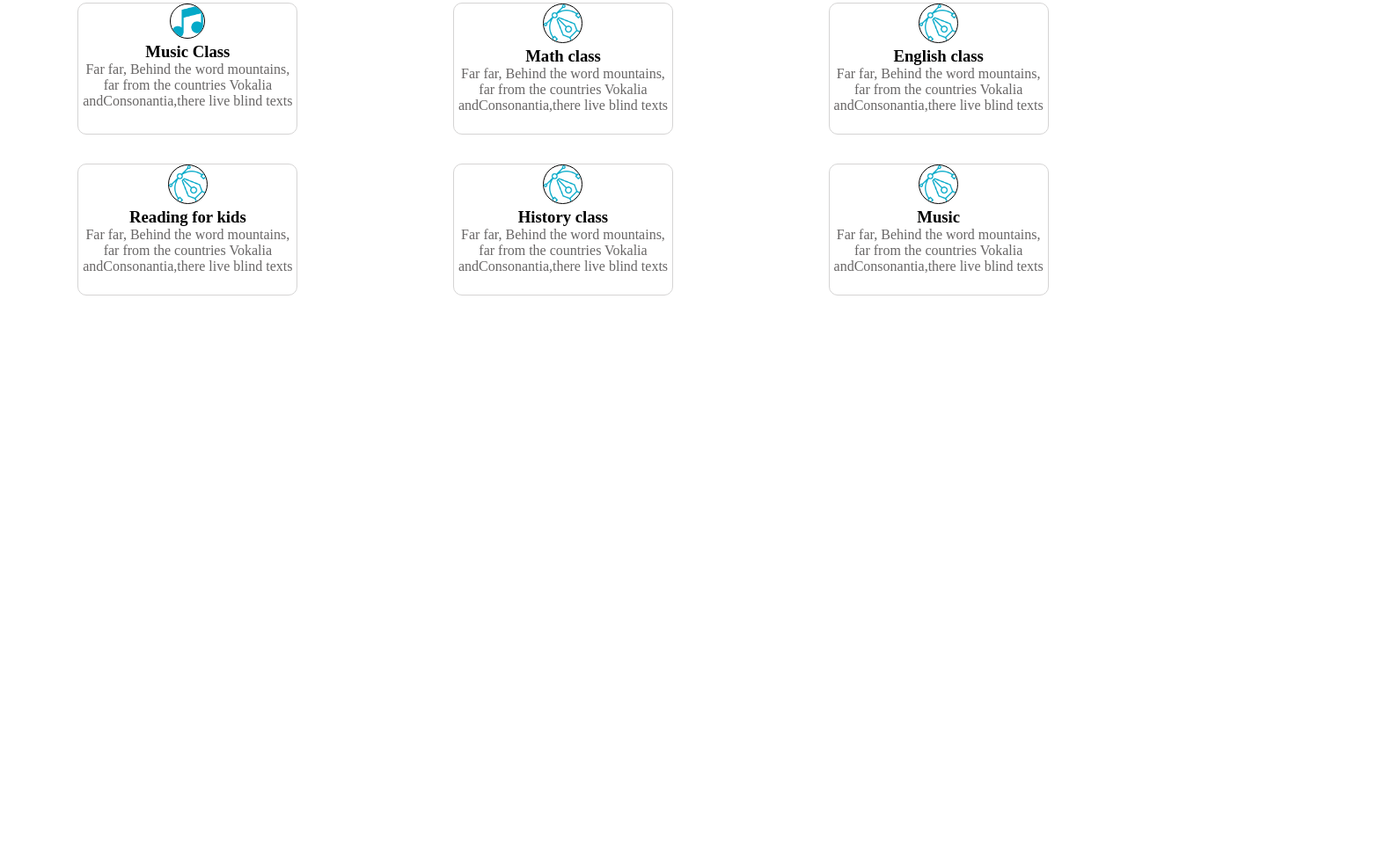
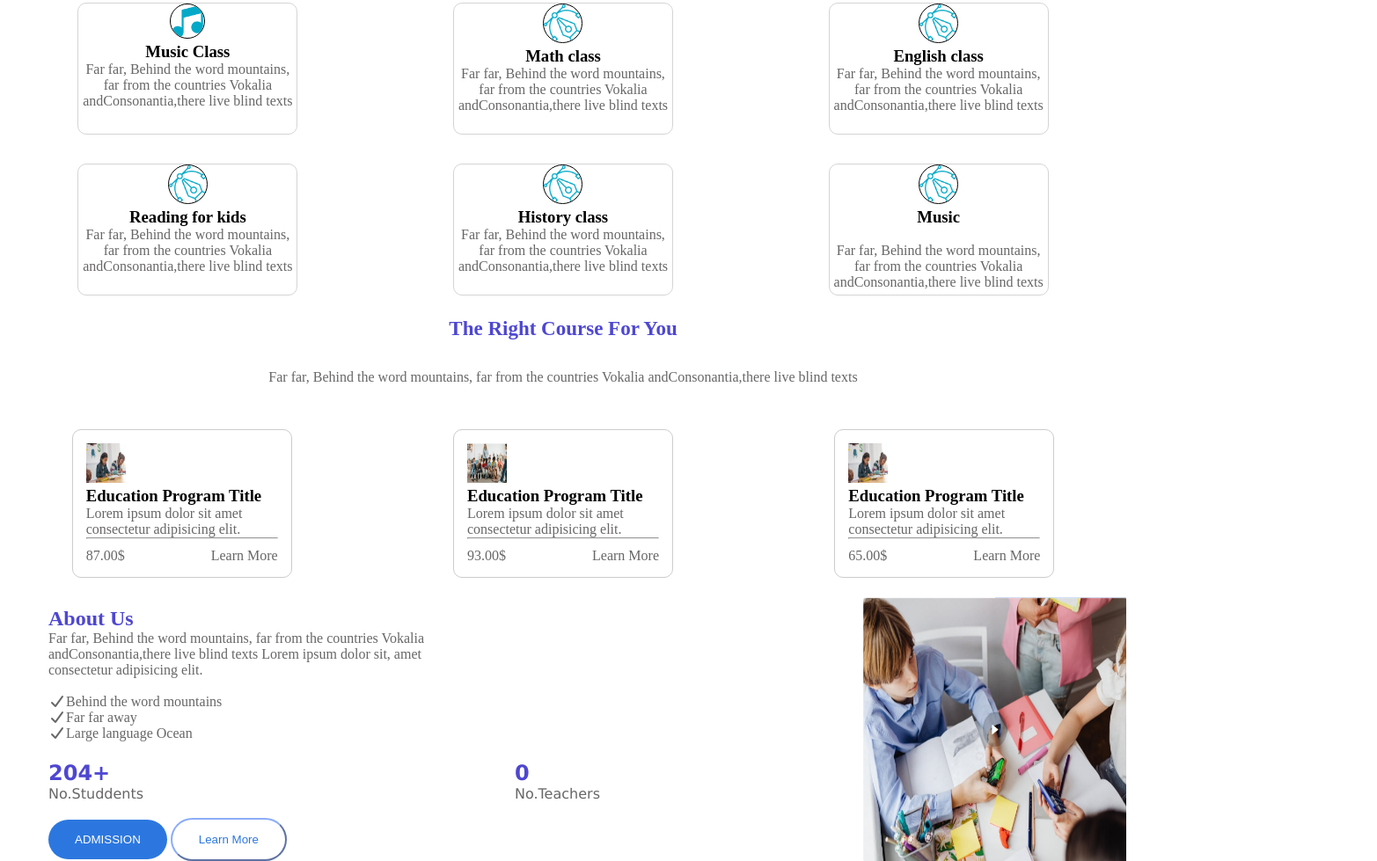
Before and after one commit to DarinAlshaikhi/task10, a plain HTML site: page index.html in a window 1280 px wide. Shown: the part 1833-2812 px from the top of the page at 88% size, 1565 px wide, since content can reach past the window. Before the commit the page ends 2169 px from the top, so only its background shows below. Drawn offline with Linux system fonts and the light colour scheme.

Commit message:
courses-about us Section

```diff
--- a/css/style.css
+++ b/css/style.css
@@ -31,6 +31,7 @@ margin-bottom: 16px;
 
 
 }
+
 
  .top-area{
 
@@ -368,3 +369,136 @@ border: solid 1px black;
 border-radius: 23px;
 
 }
+
+.rhght-course {
+  display: grid;
+  grid-template-columns: repeat(3, 1fr);
+  gap: 20px;
+  justify-items: center;
+  justify-content: center;
+   margin-top: 50px;
+
+
+
+}
+
+
+
+.course-card  {
+  width: 250px;
+  padding: 15px;
+  background: rgba(255,255,255,0.4);
+  border: 1px solid rgb(204, 204, 204);
+  border-radius: 10px;
+
+}
+
+
+.course-bottom {
+  display: flex;
+  justify-content: space-between;
+  margin-top: 10px;
+}
+
+.courses-title{
+
+text-align: center;
+margin-top:25px;
+padding-bottom: 33px;
+font-size: 23px;
+color: #4e47d1;
+}
+
+.p2{
+
+text-align: center;
+
+}
+
+.about-us {
+margin-top: 33px;
+text-align: left;
+margin-left: 55px;
+}
+.about-us h2 {
+
+color: #4e47d1;
+
+}
+
+.about-us p  {
+
+width: 450px;
+}
+
+.about-us img{
+
+  width: 300px;
+  height: 300px;
+  display: flex;
+margin-left: auto;
+margin-top: -300px;
+}
+
+
+.stats{
+  display: flex;
+margin-top: 22px;
+font-family: 'Lucida Sans', 'Lucida Sans Regular', 'Lucida Grande', 'Lucida Sans Unicode', Geneva, Verdana, sans-serif;
+  gap: 80px;
+}
+
+.stat{
+
+
+
+}
+
+
+
+.ADMISSION{
+
+margin-top: 18px;
+     color: #ffffff;
+ background-color: rgb(44, 119, 223);
+ border-radius: 33px;
+ border: 0;
+padding: 15px;
+padding-left: 30px;
+padding-right: 30px;
+align-items: center;
+ cursor: pointer;
+ gap: 3px;
+}
+
+
+.ADMISSION:hover{
+
+
+background-color: rgba(167, 89, 89, 0.2);
+
+
+}
+
+.more{
+
+margin-top: 18px;
+     color: rgb(44, 119, 223);
+ background-color: rgb(255, 255, 255);
+ border-radius: 33px;
+ border-color: #8cadf9;
+padding: 15px;
+padding-left: 30px;
+padding-right: 30px;
+align-items: center;
+ cursor: pointer;
+}
+
+
+.more:hover{
+
+
+background-color: rgba(167, 89, 89, 0.2);
+
+
+}
--- a/index.html
+++ b/index.html
@@ -165,11 +165,100 @@
    <div class="Music class">
       <img src="img/design.png" width="45px" height="45px" alt="science-icon">
       <h3>Music</h3>
+      <br>
       <p>  Far far, Behind the word mountains, far from the countries Vokalia andConsonantia,there live blind texts </p>
+  </div>
+</div>
+
+
+
+
+
+    <h3 class="courses-title" >The Right Course For You</h3>
+          <p class="p2" >  Far far, Behind the word mountains, far from the countries Vokalia andConsonantia,there live blind texts </p>
+
+<div class="rhght-course">
+
+       <div class="course-card">
+      <img src="img/course1.png" width="45px" height="45px" alt="science-icon">
+      <h3>Education Program Title </h3>
+      <p>  Lorem ipsum dolor sit amet consectetur adipisicing elit. </p>
+      <hr>
+        <div class="course-bottom">
+      <p>87.00$</p>
+       <p>Learn More</p>
+       </div>
+
+       </div>
+
+
+
+        <div class="course-card">
+      <img src="img/course2.png" width="45px" height="45px" alt="science-icon">
+      <h3>Education Program Title </h3>
+      <p>  Lorem ipsum dolor sit amet consectetur adipisicing elit. </p>
+        <hr>
+           <div class="course-bottom">
+ <p>93.00$</p>
+  <p>Learn More</p>
+</div>
+        </div>
+
+
+
+
+   <div class="course-card">
+      <img src="img/course1.png" width="45px" height="45px" alt="science-icon">
+      <h3>Education Program Title </h3>
+      <p>  Lorem ipsum dolor sit amet consectetur adipisicing elit. </p>
+        <hr>
+          <div class="course-bottom">
+            <p>65.00$</p>
+            <p>Learn More</p>
+         </div>
+
+   </div>
+
+
+</div>
+
+
+   <div class="about-us">
+    <h2>About Us</h2>
+    <p>  Far far, Behind the word mountains, far from the countries Vokalia andConsonantia,there live blind texts Lorem ipsum dolor sit, amet consectetur adipisicing elit.  </p>
+<br>
+ <p> <i class="fa-solid fa-check"></i>Behind the word mountains</p>
+
+  <p> <i class="fa-solid fa-check"></i>Far far away</p>
+
+ <p> <i class="fa-solid fa-check"></i>Large language Ocean </p>
+
+<div class="stats">
+    <div class="stat">
+<h2> 204+</h2>
+   <p  >No.Studdents</p>
+   </div>
+   <div class="stat">
+  <h2> 0</h2>
+       <p>No.Teachers</p>
+       </div>
+       <div class="stat">
+       <h2> 0</h2>
+        <p>No.Awarda</p>
+</div>
+   </div>
+
+
+ <button class="ADMISSION">ADMISSION</button>
+  <button class="more">Learn More </button>
+      <img src="img/video.png" width="45px" height="45px" alt="video-icon">
+
   </div>
 
 
-</div>
+
+
+
 
 
 
```
